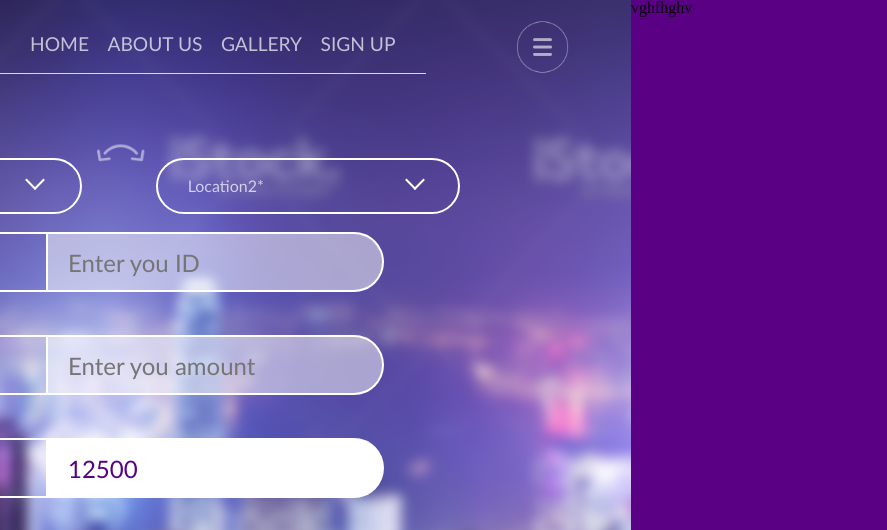
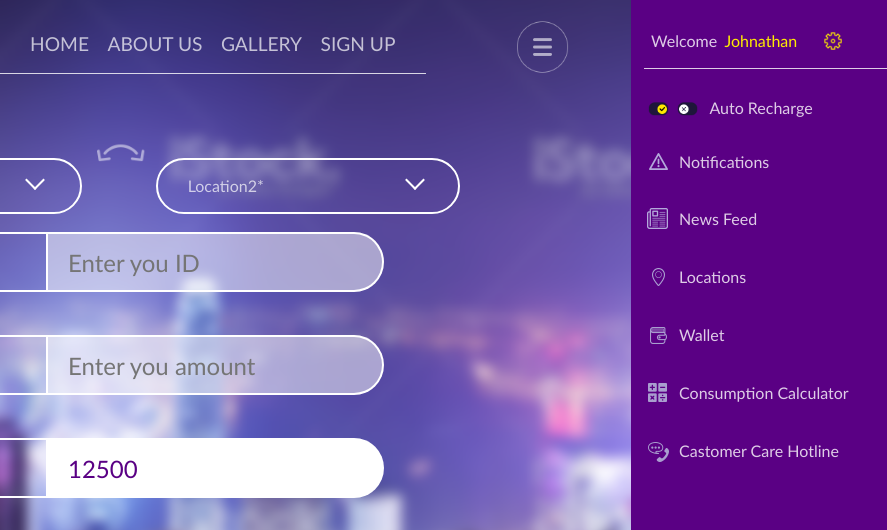
Before and after one commit to LenaEvseeva/learning, a plain HTML site: page First_webpage2/index2.html in a window 1280 px wide. Shown: the top 530 px of the page, 393-1280 px from the left. Drawn offline with Linux system fonts and the light colour scheme.

Commit message:
Add sidebar

```diff
--- a/First_webpage2/index2.html
+++ b/First_webpage2/index2.html
@@ -60,8 +60,42 @@
 					</main>
 				</div>
 				<div class="page-sidebar">
-					<h1>vghfhghv</h1>
+					<div class="sidebar">
+						<div class="sidebar-title">
+							<span>Welcome</span><span>Johnathan</span>
+							<img src="picture/01.png" alt="" height="22em">
+						</div>
+						<div class="sidebar-checkbox">
+							<img src="picture/09.png" alt="" height="19em" class="img3">
+							<img src="picture/08.png" alt="" height="19em" class="img4 hidden">
+							<span>Auto Recharge</span>
+						</div>
+						<div>
+							<img src="picture/07.png" alt="" height="28em">
+							<span>Notifications</span>
+						</div>
+						<div>
+							<img src="picture/06.png" alt="" height="28em">
+							<span>News Feed</span>
+						</div>
+						<div>
+							<img src="picture/05.png" alt="" height="28em">
+							<span>Locations</span>
+						</div>
+						<div>
+							<img src="picture/04.png" alt="" height="28em">
+							<span>Wallet</span>
+						</div>
+						<div>
+							<img src="picture/03.png" alt="" height="28em">
+							<span>Consumption Calculator</span>
+						</div>
+						<div>
+							<img src="picture/02.png" alt="" height="28em">
+							<span>Castomer Care Hotline</span>
+						</div>
 				</div>
+			</div>
 		</div>
 		<script src="app.js"></script>
 	</body>
--- a/First_webpage2/style.css
+++ b/First_webpage2/style.css
@@ -13,12 +13,6 @@
 	display: flex;
 	flex-direction: column;
 	align-items: center;
-}
-
-.page-sidebar{
-	background: #5a0084;
-	min-width: 20%;
-	/*display: none;*/
 }
 
 footer {
@@ -205,3 +199,48 @@ input{
 	border: none;
 	cursor: pointer;
 }
+
+.page-sidebar {
+	/*display: none;*/
+	background: #5a0084;
+	min-width: 20%;
+}
+
+.page-sidebar > div{
+	display: flex;
+	flex-direction: column;
+	justify-content: space-around;
+	height: 60%;
+	margin-left: 5%;
+}
+
+.sidebar div {
+	display: flex;
+	justify-content: flex-start;
+	align-items: center;
+}
+
+.sidebar div:not(.sidebar-checkbox):not(.sidebar-title) {
+	cursor: pointer;
+}
+
+.sidebar div > span {
+	color:rgba(255, 255, 255, 0.8);
+	font-family: Trebuchet MS, Helvetica, sans-serif;
+	margin-left: 3%;
+}
+
+.sidebar-title span:nth-child(2) {
+	color:#ffec00;
+}
+
+.sidebar-title img {
+	margin-left: 10%;
+	cursor: pointer;
+}
+
+.sidebar-title {
+	border-bottom: 1px solid rgba(255, 255, 255, 0.8);
+	flex-basis: 11%;
+	flex-wrap: wrap-reverse;
+}
```
